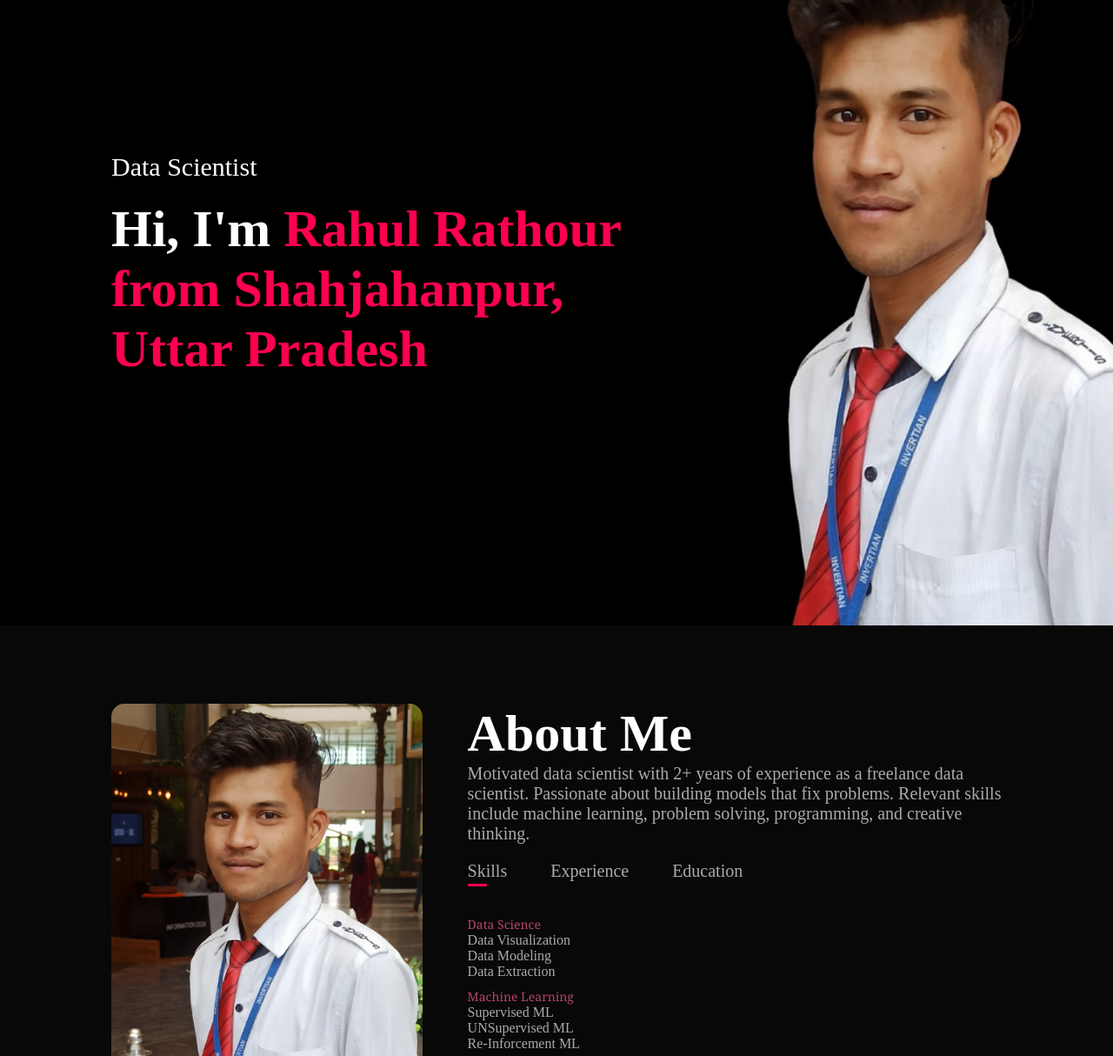
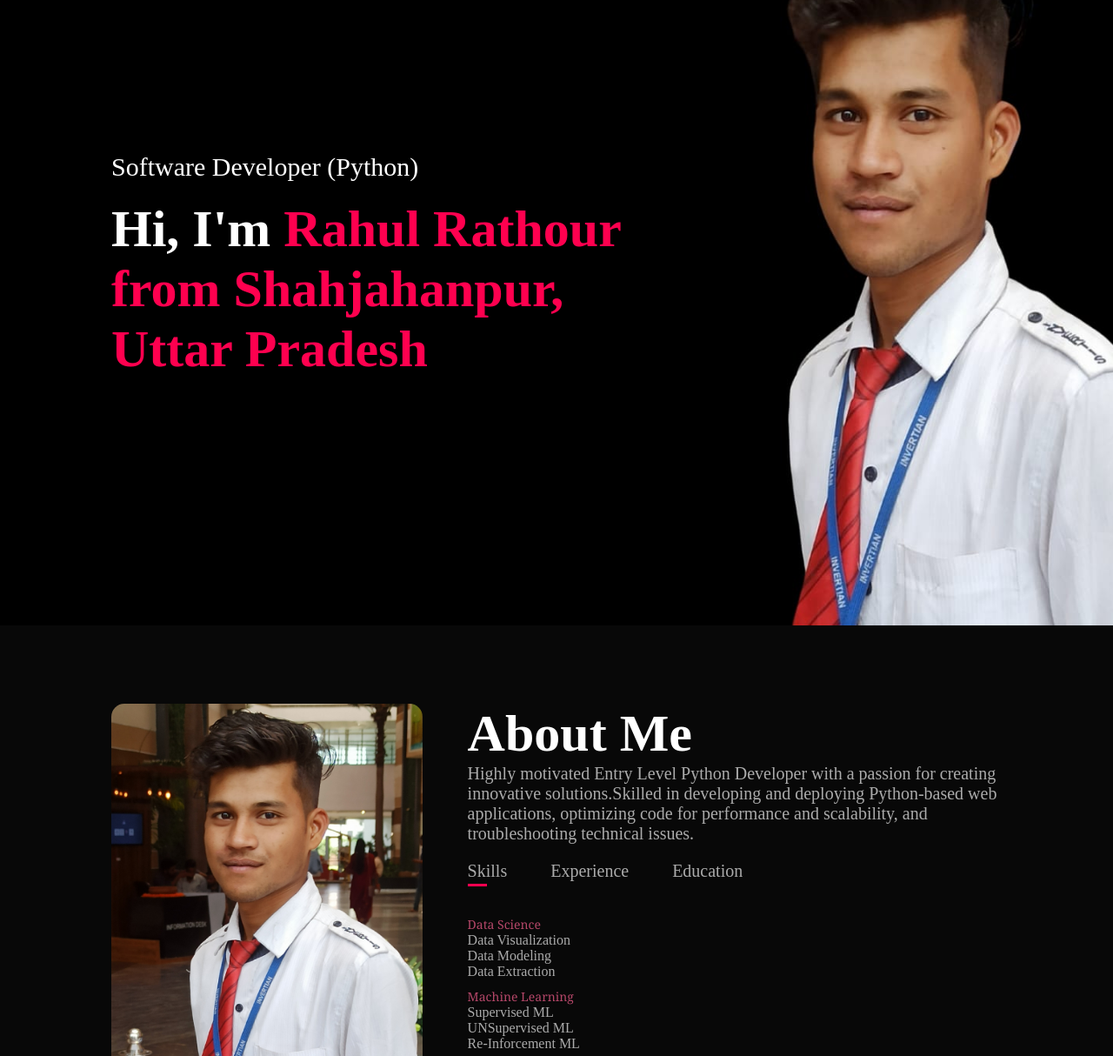
Before and after one commit to datamind321/portfolio-website, a plain HTML site: page index.html in a window 1280 px wide. Shown: the part 81-1295 px from the top of the page at 87% size. Drawn offline with Linux system fonts and the light colour scheme.

Commit message:
Update index.html

```diff
--- a/index.html
+++ b/index.html
@@ -27,7 +27,7 @@
 
             <div class="header-text">
 
-                <p>Data Scientist</p>
+                <p>Software Developer (Python)</p>
                 <h1 >Hi, I'm <span>Rahul Rathour</span><br><span class="add">from Shahjahanpur, <br>Uttar Pradesh</span></h1>
             </div>
         </div>
@@ -47,7 +47,7 @@
                         About Me
                     </h1>
                     <p>
-                        Motivated data scientist with 2+ years of experience as a freelance data scientist. Passionate about building models that fix problems. Relevant skills include machine learning, problem solving, programming, and creative thinking.
+                        Highly motivated Entry Level Python Developer with a passion for creating innovative solutions.Skilled in developing and deploying Python-based web applications, optimizing code for performance and scalability, and troubleshooting technical issues.
                     </p>
 
                     <div class="tab-titles">
```
